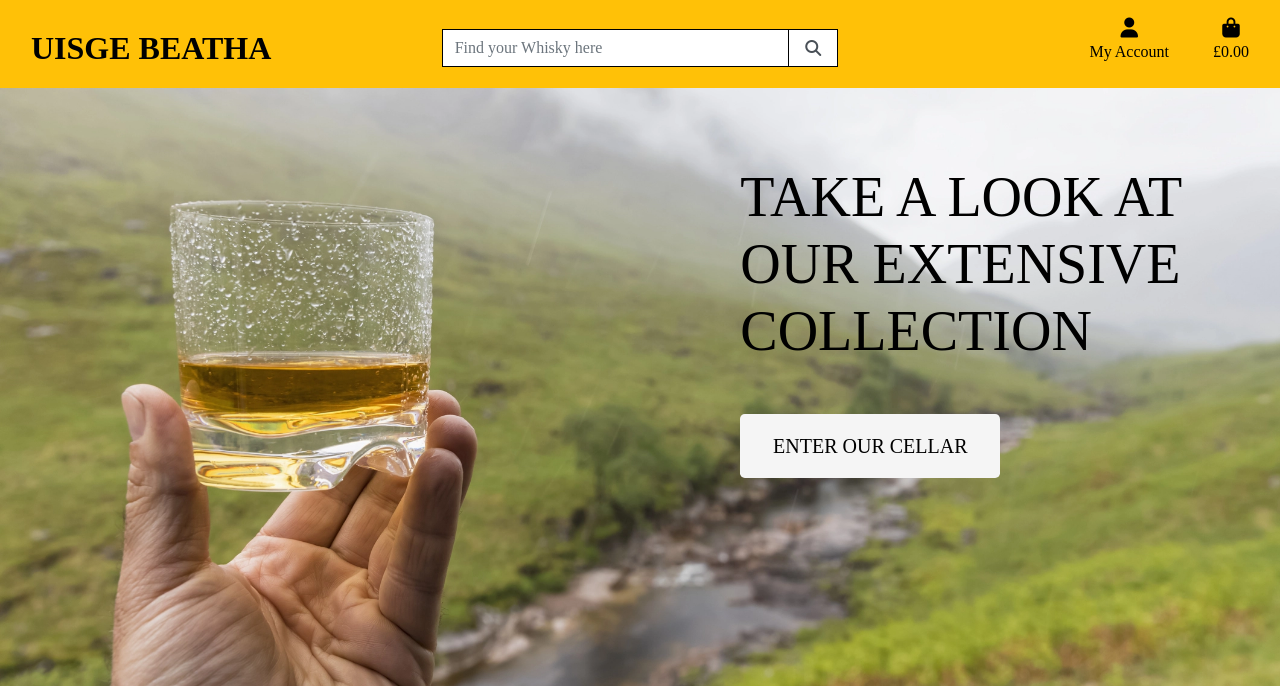
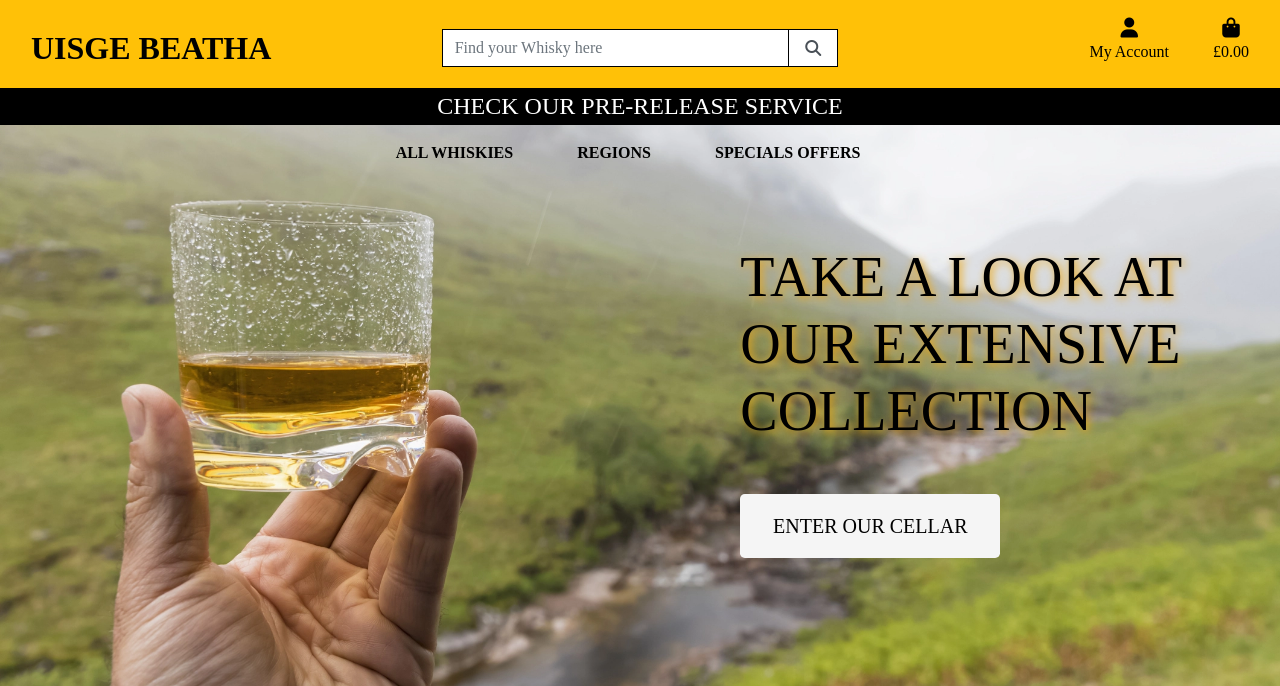
Before and after one commit to Mrsebastino/MS4_whisky_shop, a Django app: page / in a window 1280 px wide. Shown: the top 686 px of the page. Run offline with Django 3.2, Linux system fonts and the light colour scheme; some libraries are stand-ins or nearby versions.

Commit message:
added mobile and main navbar

```diff
--- a/home/templates/home/index.html
+++ b/home/templates/home/index.html
@@ -8,7 +8,7 @@
 <div class="container h-100">
   <div class="row h-100">
     <div class="col-7 offset-7 col-md-6">
-      <h1 class="display-4 logo-font text-black">
+      <h1 id="homepage-text" class="display-4 logo-font text-black">
         Take a look at our extensive collection
       </h1>
       <div class="my-5">
--- a/static/css/base.css
+++ b/static/css/base.css
@@ -8,6 +8,11 @@ body {
     height: calc(100vh - 164px);
     color: #eba715;
     font-family: 'Montserrat, sans-serif';
+}
+
+#homepage-text{
+    margin-top: 5rem;
+    text-shadow : 2px 2px 8px #eba715;
 }
 
 .icon {
@@ -55,6 +60,10 @@ body {
     border: 1px solid black !important;
 }
 
+.bg-black {
+    background: #000;
+}
+
 /* -------------------------------- Media Queries */
 
 /* Slightly larger container on xl screens */
--- a/templates/base.html
+++ b/templates/base.html
@@ -95,6 +95,21 @@
           </ul>
         </div>
        </div>
+       <div id="delivery-banner" class="row text-center">
+            <div class="col bg-black text-white">
+            <h4 class="logo-font my-1">Check our pre-release service
+            {{ pre_release_form }}</h4>
+            </div>
+       </div>
+       <div class="row">
+         <nav class="navbar navbar-expand-lg navbar-light w-100">
+            <button class="navbar-toggler" type="button" data-toggle="collapse" data-target="#main-nav" aria-controls="main-nav" aria-expanded="false" aria-label="Toggle navigation">
+                <span class="navbar-toggler-icon"></span>
+            </button>
+            {% include 'includes/mobile-top-header.html' %}
+            {% include 'includes/main-nav.html' %}
+         </nav>
+       </div>
     </header>
 
     {% if messages %}
--- /dev/null
+++ b/templates/includes/main-nav.html
@@ -0,0 +1,39 @@
+<div class="collapse navbar-collapse" id="main-nav">
+   <ul class="navbar-nav w-auto mx-auto">
+       <li class="nav-item dropdown">
+            <a class="logo-font font-weight-bold nav-link text-black mr-5" href="#" id="all-products-link" data-toggle="dropdown" aria-haspopup="true" aria-expanded="false">
+                All Whiskies
+            </a>
+            <div class="dropdown-menu border-0" aria-labelledby="all-products-link">
+                <a href="" class="dropdown-item">By Price</a>
+                <a href="" class="dropdown-item">By Region</a>
+                <a href="" class="dropdown-item">By Blend</a>
+                <a href="" class="dropdown-item">By Age</a>
+                <a href="" class="dropdown-item">All Whiskies</a>
+            </div>
+        </li>
+         <li class="nav-item dropdown">
+            <a class="logo-font font-weight-bold nav-link text-black mr-5" href="#" id="region-link" data-toggle="dropdown" aria-haspopup="true" aria-expanded="false">
+                Regions
+            </a>
+            <div class="dropdown-menu border-0" aria-labelledby="region-link">
+                <a href="" class="dropdown-item">Campbelltown</a>
+                <a href="" class="dropdown-item">Highland</a>
+                <a href="" class="dropdown-item">Islay</a>
+                <a href="" class="dropdown-item">Lowland</a>
+                <a href="" class="dropdown-item">Speyside</a>
+                <a href="" class="dropdown-item">Island</a>
+            </div>
+        </li>
+         <li class="nav-item dropdown">
+            <a class="logo-font font-weight-bold nav-link text-black mr-5" href="#" id="special-link" data-toggle="dropdown" aria-haspopup="true" aria-expanded="false">
+                Specials Offers
+            </a>
+            <div class="dropdown-menu border-0" aria-labelledby="all-products-link">
+                <a href="" class="dropdown-item">Pre-Release</a>
+                <a href="" class="dropdown-item">Clearance</a>
+                <a href="" class="dropdown-item">Exclusivity</a>
+            </div>
+        </li>
+   </ul>
+</div>
--- /dev/null
+++ b/templates/includes/mobile-top-header.html
@@ -0,0 +1,56 @@
+<li class="list-inline-item">
+    <a class="text-black nav-link d-block d-lg-none" href="#" id="mobile-search" data-toggle="dropdown" aria-haspopup="true" aria-expanded="false">
+        <div class="text-center">
+            <div><i class="fas fa-search fa-lg"></i></div>
+            <p class="my-0">Search</p>
+        </div>
+    </a>
+    <div class="dropdown-menu border-0 w-100 p-3 rounded-0 my-0" aria-labelledby="mobile-search">
+        <form class="form" method="GET" action="">
+            <div class="input-group w-100">
+                <input class="form-control border border-black rounded-0" type="text" name="q" placeholder="Search our site">
+                <div class="input-group-append">
+                    <button class="form-control form-control btn btn-black border border-black rounded-0" type="submit">
+                        <span class="icon">
+                            <i class="fas fa-search"></i>
+                        </span>
+                    </button>
+                </div>
+            </div>
+        </form>
+    </div>
+</li>
+<li class="list-inline-item dropdown">
+    <a class="text-black nav-link d-block d-lg-none" href="#" id="user-options" data-toggle="dropdown" aria-haspopup="true" aria-expanded="false">
+        <div class="text-center">
+            <div><i class="fas fa-user fa-lg"></i></div>
+            <p class="my-0">My Account</p>
+        </div>
+    </a>
+    <div class="dropdown-menu border-0" aria-labelledby="user-options">
+        {% if request.user.is_authenticated %}
+            {% if request.user.is_superuser %}
+                <a href="{% url 'account_logout' %}" class="dropdown-item">Product Management</a>
+            {% endif %}
+            <a href="" class="dropdown-item">My Profile</a>
+            <a href="{% url 'account_logout' %}" class="dropdown-item">Logout</a>
+        {% else %}
+            <a href="{% url 'account_signup' %}" class="dropdown-item">Register</a>
+            <a href="{% url 'account_login' %}" class="dropdown-item">Login</a>
+        {% endif %}
+    </div>
+</li>
+<li class="list-inline-item">
+    <a class="{% if grand_total %}text-primary font-weight-bold{% else %}text-black{% endif %} nav-link d-block d-lg-none" href="">
+        <div class="text-center">
+            <div><i class="fas fa-shopping-bag fa-lg"></i></div>
+            <p class="my-0">
+                {% if grand_total %}
+                    ${{ grand_total|floatformat:2 }}
+                {% else %}
+                    $0.00
+                {% endif %}
+            </p>
+        </div>
+    </a>
+</li>
```
Also changed, not shown: .theia/settings.json.
